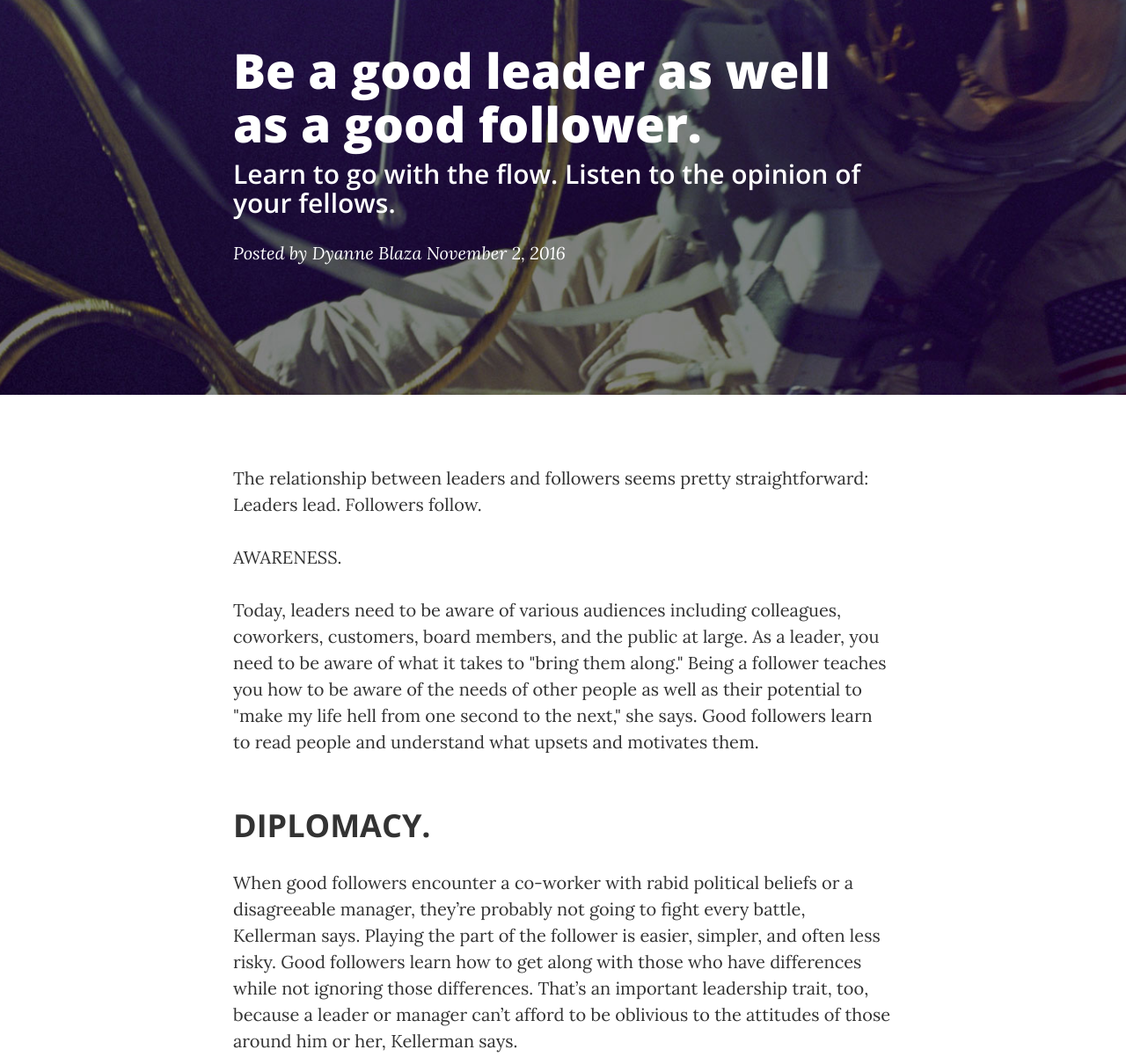
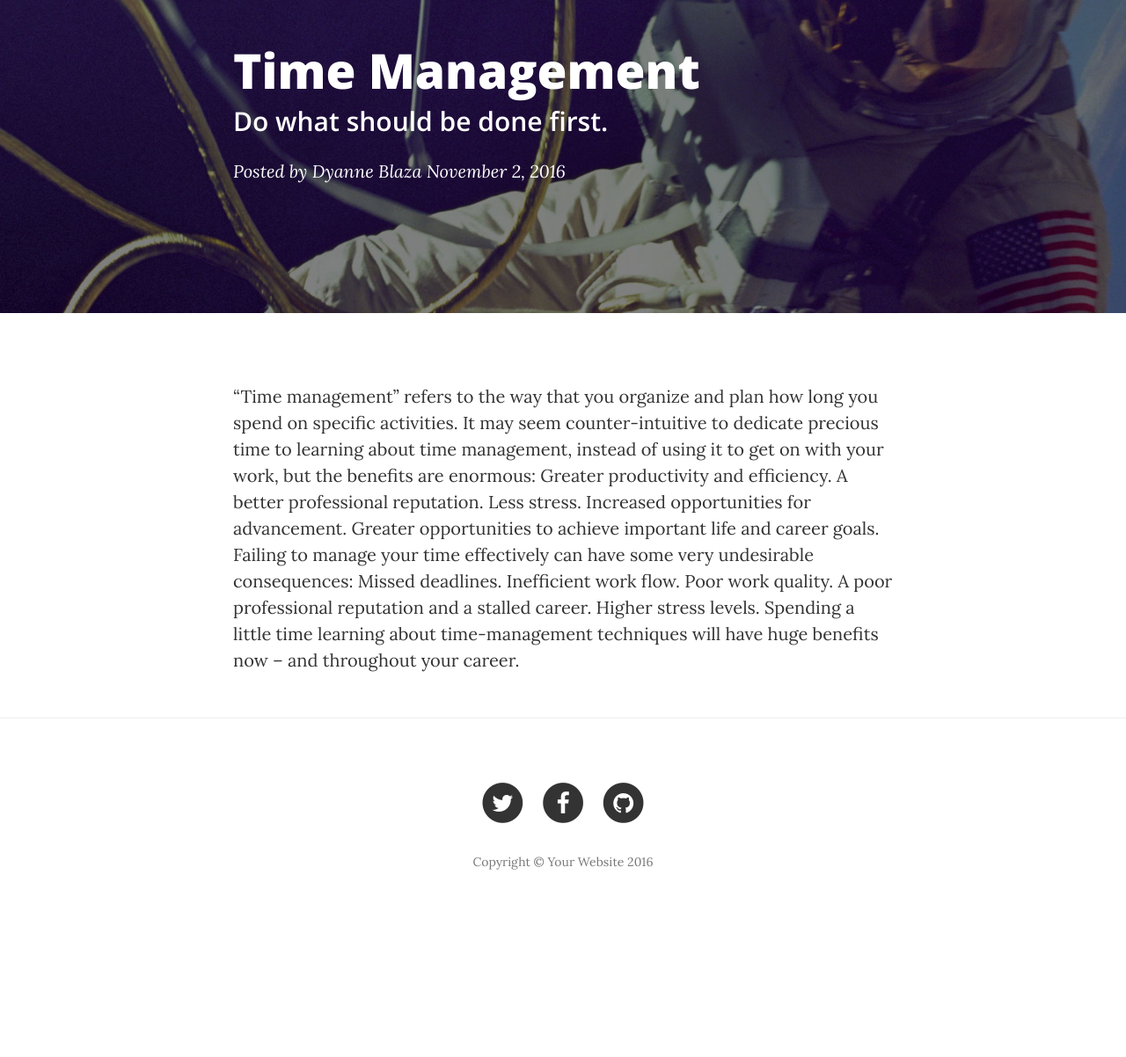
Before and after one commit to kathleenblaza/DyanneBlazaBlog, a website: page post1.html in a window 1280 px wide. Shown: the part 120-1322 px from the top of the page at 88% size. After the commit the page ends 1176 px from the top, so only its background shows below. Drawn offline with nearby package versions, Linux system fonts and the light colour scheme.

Commit message:
Update post1.html

```diff
--- a/post1.html
+++ b/post1.html
@@ -74,8 +74,8 @@
             <div class="row">
                 <div class="col-lg-8 col-lg-offset-2 col-md-10 col-md-offset-1">
                     <div class="post-heading">
-                        <h1>Be a good leader as well as a good follower.</h1>
-                        <h2 class="subheading">Learn to go with the flow. Listen to the opinion of your fellows.</h2>
+                        <h1> Time Management</h1>
+                        <h2 class="subheading">Do what should be done first.</h2>
                         <span class="meta">Posted by <a href="#">Dyanne Blaza</a> November 2, 2016</span>
                     </div>
                 </div>
@@ -88,24 +88,23 @@
         <div class="container">
             <div class="row">
                 <div class="col-lg-8 col-lg-offset-2 col-md-10 col-md-offset-1">
-                    <p>The relationship between leaders and followers seems pretty straightforward: Leaders lead. Followers follow.</p>
+                   <p> “Time management” refers to the way that you organize and plan how long you spend on specific activities.
 
-                    <p>AWARENESS.</p>
+It may seem counter-intuitive to dedicate precious time to learning about time management, instead of using it to get on with your work, but the benefits are enormous:
 
-                    <p>Today, leaders need to be aware of various audiences including colleagues, coworkers, customers, board members, and the public at large. As a leader, you need to be aware of what it takes to "bring them along."
-Being a follower teaches you how to be aware of the needs of other people as well as their potential to "make my life hell from one second to the next," she says. Good followers learn to read people and understand what upsets and motivates them.
-</p>
-                   <h2 class="section-heading">DIPLOMACY.</h2>
+Greater productivity and efficiency.
+A better professional reputation.
+Less stress.
+Increased opportunities for advancement.
+Greater opportunities to achieve important life and career goals.
+Failing to manage your time effectively can have some very undesirable consequences:
 
-                    <p>When good followers encounter a co-worker with rabid political beliefs or a disagreeable manager, they’re probably not going to fight every battle, Kellerman says. Playing the part of the follower is easier, simpler, and often less risky.
-Good followers learn how to get along with those who have differences while not ignoring those differences. That’s an important leadership trait, too, because a leader or manager can’t afford to be oblivious to the attitudes of those around him or her, Kellerman says.
-</p>
-    <h2 class="section-heading">COURAGE.</h2>
-
-                    <p>Being a good follower means having the courage to dissent if you think your leader, manager, or superior, is doing something wrong-headed, Kellerman says. That’s not always easy, but it requires the guts and strength of conviction that are essential to good leadership, Kellerman says.
-"Being a good follower is complicated in ways that are rather similar to being a good leader. It means being engaged. It means paying attention. It means having the courage to speak up when something’s wrong and it means having the energy and activism to support a leader or manager who’s doing things wisely and well," she says.
-</p>
-
+Missed deadlines.
+Inefficient work flow.
+Poor work quality.
+A poor professional reputation and a stalled career.
+Higher stress levels.
+Spending a little time learning about time-management techniques will have huge benefits now – and throughout your career.</p>
 
                 </div>
             </div>
```
